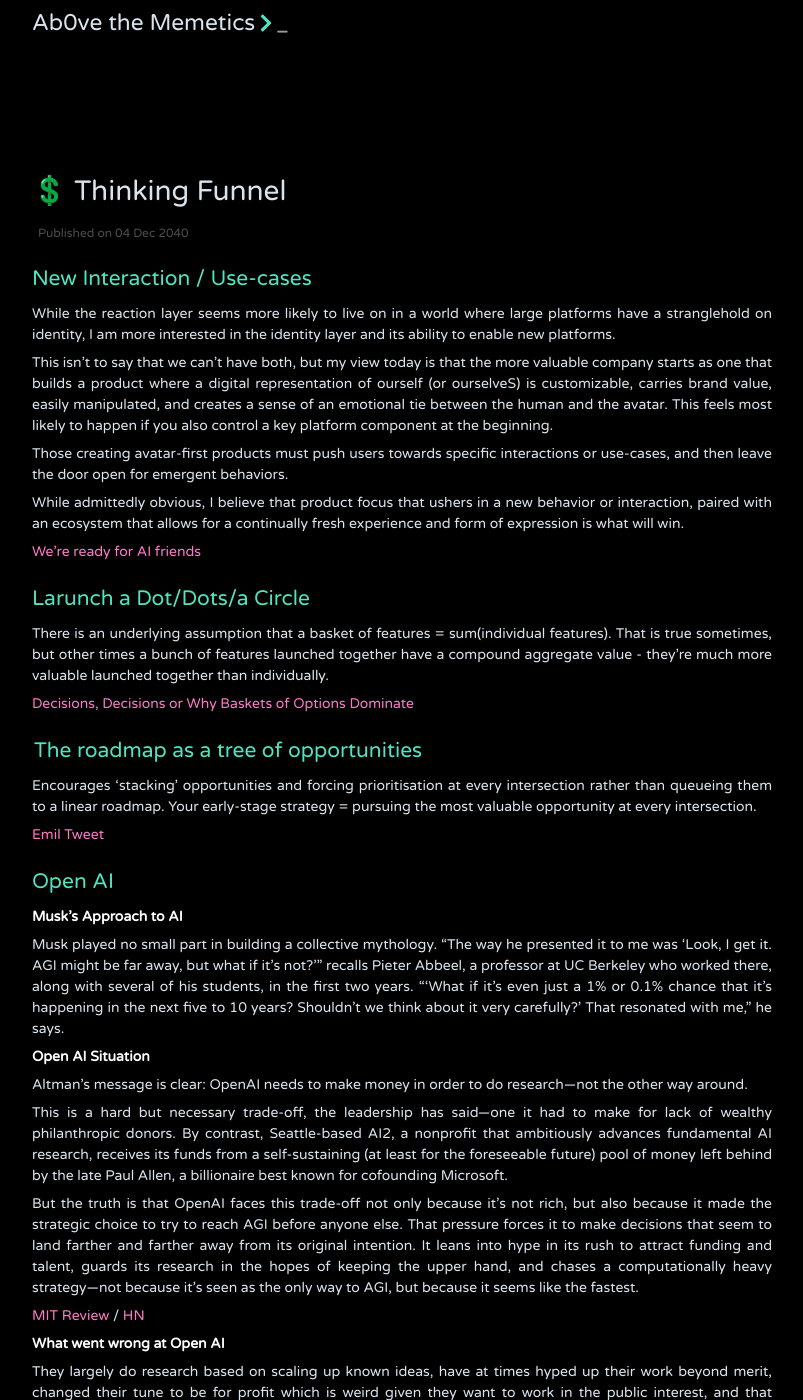
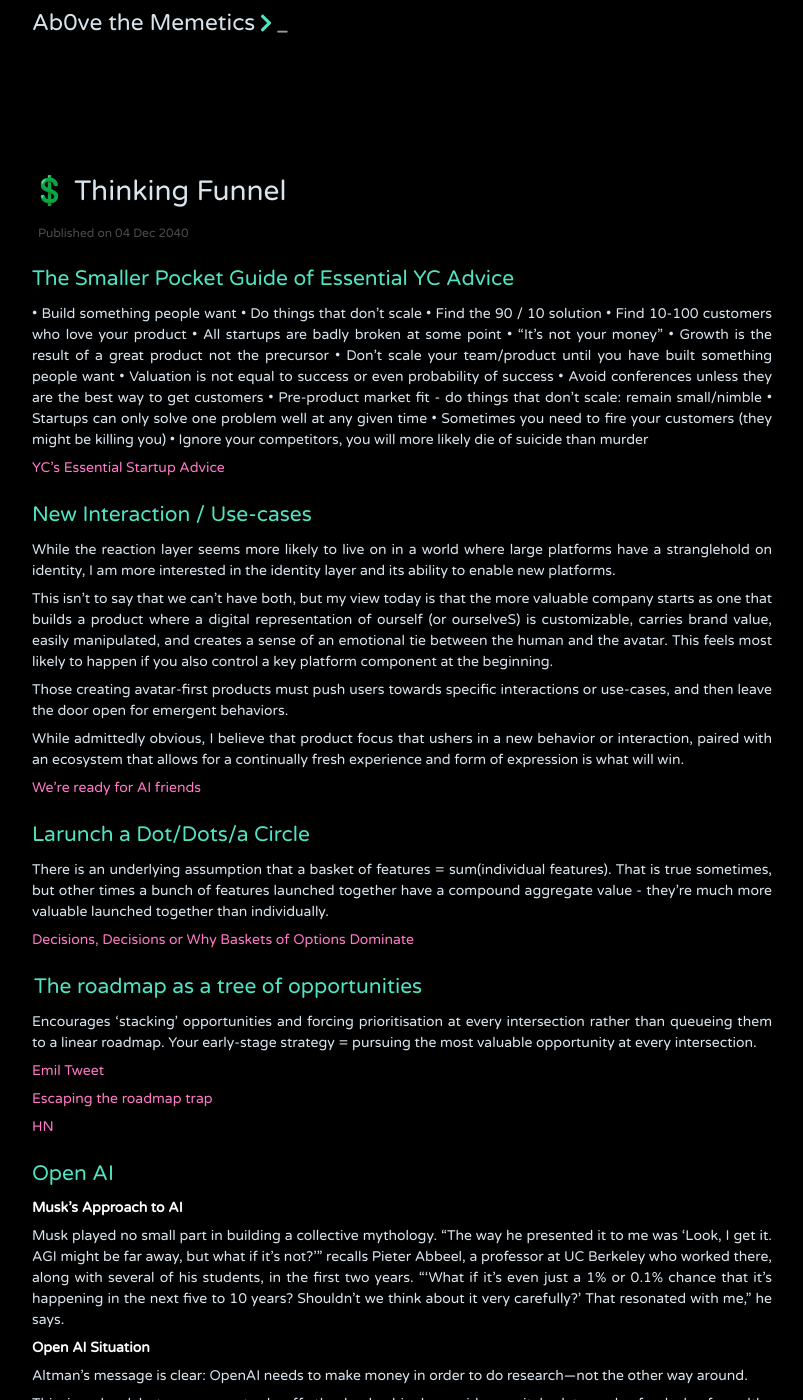
Before and after one commit to jithendrabsy/thoughts, a Jekyll site: the page built from _posts/2040-12-04-thinking.md, in a window 1280 px wide and 1400 px high. Shown: the whole window, without its empty margins (238-1041 px from the left). Built offline with Jekyll 4.4.1, drawn with Linux system fonts in a browser that asks for light colours; nearby versions of some CDN libraries.

Commit message:
Update T

```diff
--- a/_posts/2040-12-04-thinking.md
+++ b/_posts/2040-12-04-thinking.md
@@ -4,6 +4,25 @@
 description:
 tags: Creation
 ---
+
+## The Smaller Pocket Guide of Essential YC Advice
+
+• Build something people want
+• Do things that don't scale
+• Find the 90 / 10 solution
+• Find 10-100 customers who love your product
+• All startups are badly broken at some point
+• "It’s not your money"
+• Growth is the result of a great product not the precursor
+• Don’t scale your team/product until you have built something people want
+• Valuation is not equal to success or even probability of success
+• Avoid conferences unless they are the best way to get customers
+• Pre-product market fit - do things that don’t scale: remain small/nimble
+• Startups can only solve one problem well at any given time
+• Sometimes you need to fire your customers (they might be killing you)
+• Ignore your competitors, you will more likely die of suicide than murder
+
+[YC’s Essential Startup Advice](https://www.ycombinator.com/library/4D-yc-s-essential-startup-advice)
 
 ## New Interaction / Use-cases
 
@@ -29,6 +48,10 @@
 Encourages 'stacking' opportunities and forcing prioritisation at every intersection rather than queueing them to a linear roadmap. Your early-stage strategy = pursuing the most valuable opportunity at every intersection.
 
 [Emil Tweet](https://twitter.com/emilkabisch/status/1352648724334391298)
+
+[Escaping the roadmap trap](https://productcrunch.substack.com/p/escaping-the-roadmap-trap)
+
+[HN](https://news.ycombinator.com/item?id=25899773)
 
 ## Open AI
 
```
